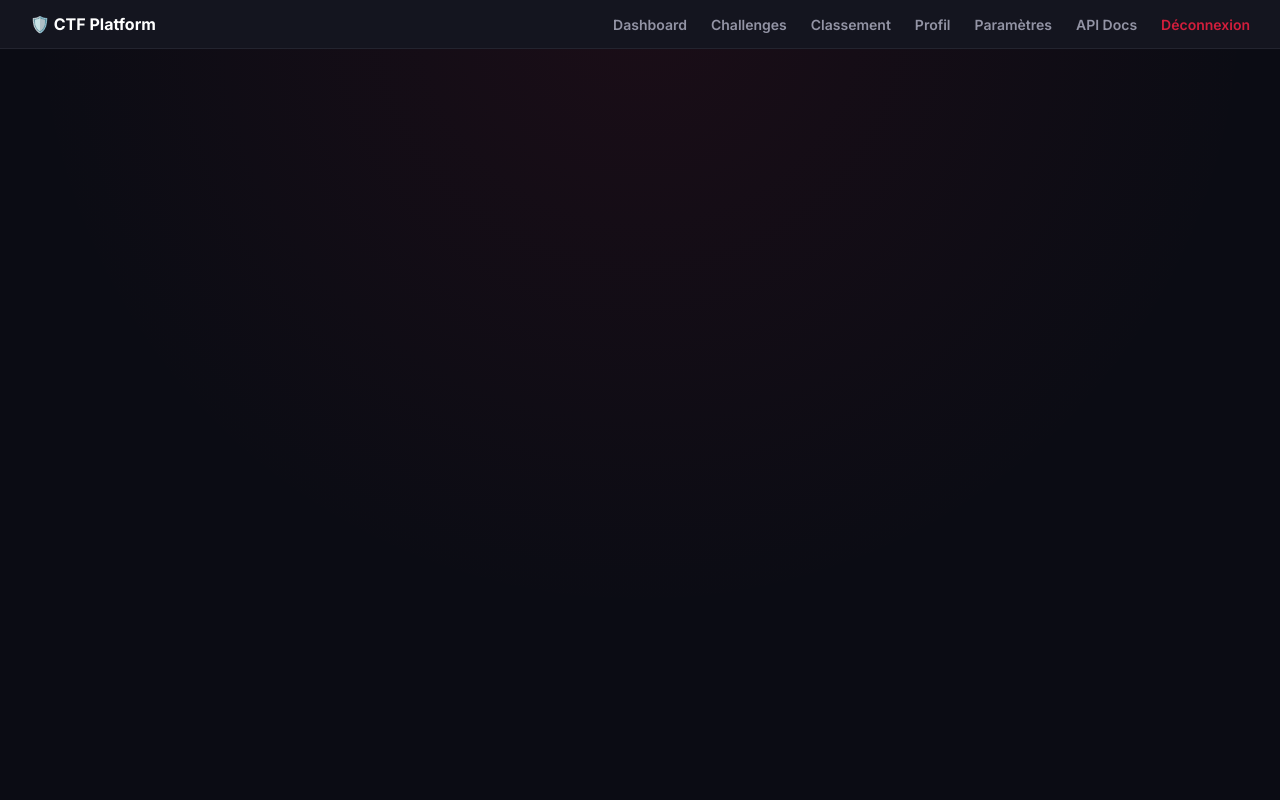
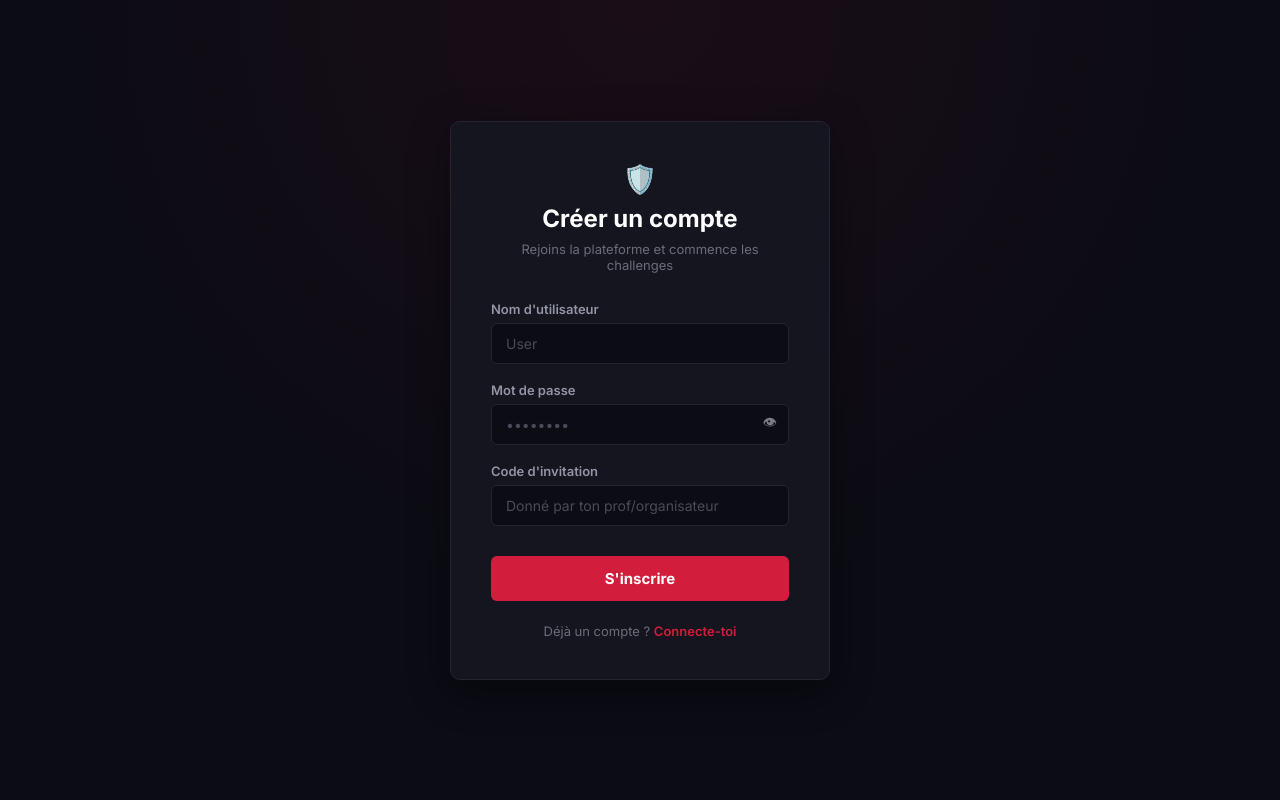
Before and after one commit to ShindO0/ctf-plateform, a Flask app: page /register in a window 1280 px wide. Run offline with Flask 3, Linux system fonts and the light colour scheme.

Commit message:
Corriger navbar (login/register) et fix register.html écrasé

```diff
--- a/templates/register.html
+++ b/templates/register.html
@@ -3,30 +3,52 @@
 <head>
     <meta charset="UTF-8">
     <meta name="viewport" content="width=device-width, initial-scale=1.0">
-    <title>CTF Platform - {% block title %}{% endblock %}</title>
+    <title>CTF Platform - Inscription</title>
     <link rel="stylesheet" href="{{ url_for('static', filename='style.css') }}">
 </head>
-<body>
+<body class="auth-page">
 
-    <nav class="navbar">
-        <a href="{{ url_for('dashboard') }}" class="nav-logo">🛡️ CTF Platform</a>
-        <div class="nav-links">
-            <a href="{{ url_for('dashboard') }}">Dashboard</a>
-            <a href="{{ url_for('challenges') }}">Challenges</a>
-            <a href="{{ url_for('leaderboard') }}">Classement</a>
-            <a href="{{ url_for('profile') }}">Profil</a>
-            <a href="{{ url_for('settings') }}">Paramètres</a>
-            <a href="{{ url_for('api_docs') }}">API Docs</a>
-            {% if session.get('is_admin') %}
-            <a href="{{ url_for('admin_panel') }}" class="nav-admin">Admin</a>
-            {% endif %}
-            <a href="{{ url_for('logout') }}" class="nav-logout">Déconnexion</a>
-        </div>
-    </nav>
+    <div class="login-container">
+        <div class="logo">🛡️</div>
+        <h1>Créer un compte</h1>
+        <p class="subtitle">Rejoins la plateforme et commence les challenges</p>
 
-    <main class="page-content">
-        {% block content %}{% endblock %}
-    </main>
+        {% if error %}
+        <p class="error-message">{{ error }}</p>
+        {% endif %}
+
+        <form action="{{ url_for('register') }}" method="POST">
+            <input type="hidden" name="csrf_token" value="{{ csrf_token() }}">
+            <div class="input-group">
+                <label for="username">Nom d'utilisateur</label>
+                <input type="text" id="username" name="username" placeholder="User" required>
+            </div>
+
+            <div class="input-group">
+                <label for="password">Mot de passe</label>
+                <div class="password-wrapper">
+                    <input type="password" id="password" name="password" placeholder="••••••••" required>
+                    <span class="toggle-password" onclick="togglePassword()">👁</span>
+                </div>
+            </div>
+
+            <div class="input-group">
+                <label for="invite_code">Code d'invitation</label>
+                <input type="text" id="invite_code" name="invite_code" placeholder="Donné par ton prof/organisateur" required>
+            </div>
+
+            <button type="submit">S'inscrire</button>
+        </form>
+
+        <p class="register-link">Déjà un compte ? <a href="{{ url_for('login_page') }}">Connecte-toi</a></p>
+    </div>
+
+    <script>
+        function togglePassword() {
+            const pwd = document.getElementById('password');
+            pwd.type = pwd.type === 'password' ? 'text' : 'password';
+        }
+    </script>
 
 </body>
 </html>
```
Also changed, not shown: templates/base.html (+7 -1 lines).
